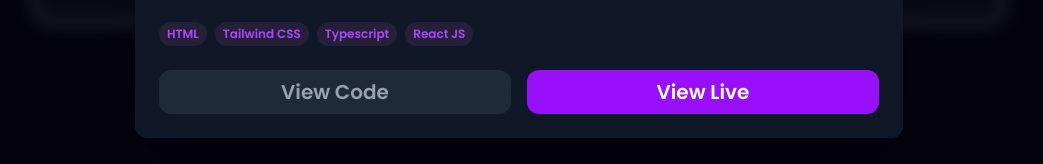
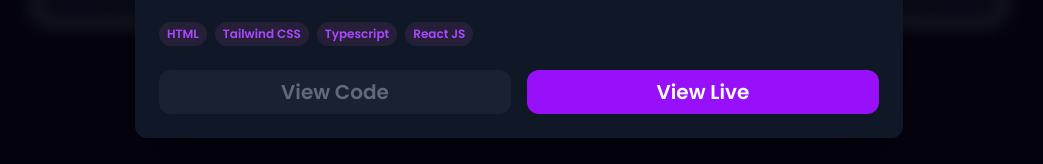
Before and after one commit to S-Khan786/Portfolio-ReactJs, a React (Vite) app: page / in a window 1280 px wide. Both pictures are taken after a click on the element 299 px from the left and 4138 px from the top of the page. Shown: the part 4323-4487 px from the top of the page, without its empty margins (121-1164 px from the left). Built offline with nearby package versions, Linux system fonts and the light colour scheme.

Commit message:
made some important changes

```diff
--- a/src/components/Footer/Footer.jsx
+++ b/src/components/Footer/Footer.jsx
@@ -23,7 +23,7 @@ function Footer() {
             { name: "About", id: "about" },
             { name: "Skills", id: "skills" },
             { name: "Experience", id: "experience" },
-            { name: "Projects", id: "projects" },
+            { name: "Work", id: "work" },
             { name: "Education", id: "education" },
           ].map((item, index) => (
             <button
--- a/src/components/Projects/Projects.jsx
+++ b/src/components/Projects/Projects.jsx
@@ -6,11 +6,11 @@ function Projects() {
 
   const handleOpenModal = (project) => {
     setSelectedProject(project);
-  }
+  };
 
   const handleCloseModal = () => {
     setSelectedProject(null);
-  }
+  };
 
   return (
     <div
@@ -65,7 +65,6 @@ function Projects() {
         ))}
       </div>
 
-
       {selectedProject && (
         <div className="fixed inset-0 z-50 flex items-center justify-center bg-black/30 backdrop-blur-sm p-4">
           <div className="bg-gray-900 rounded-xl shadow-2xl lg:w-full w-[90%] max-w-3xl overflow-hidden relative">
@@ -104,6 +103,7 @@ function Projects() {
                   ))}
                 </div>
                 <div className="flex gap-4">
+                  {selectedProject.personal ? (
                     <a
                       href={selectedProject.github}
                       target="_blank"
@@ -112,6 +112,19 @@ function Projects() {
                     >
                       View Code
                     </a>
+                  ) : (
+                    <button
+                      onClick={() =>
+                        alert(
+                          "This is a company project. Only 'View Live' is available."
+                        )
+                      }
+                      className="w-1/2 bg-gray-800 text-gray-400 lg:px-6 lg:py-2 px-2 py-1 rounded-xl lg:text-xl text-sm font-semibold text-center cursor-not-allowed opacity-60"
+                    >
+                      View Code
+                    </button>
+                  )}
+
                   <a
                     href={selectedProject.webapp}
                     target="_blank"
--- a/src/constants.js
+++ b/src/constants.js
@@ -139,6 +139,7 @@ export const projects = [
       "A modern React + TypeScript app to search medicines, manage your cart, and book lab tests with ease. Includes smart medicine search, detailed info, cart control, and instant ordering. Book lab tests quickly through a responsive, user-friendly interface. Features responsive design, Framer Motion animations, and sleek icons via Lucide & React Icons.",
     image: medicineMartLogo,
     tags: ["HTML", "Tailwind CSS", "Typescript", "React JS"],
+    personal: false,
     github: "https://github.com/S-Khan786/Medicine-Mart-App",
     webapp: "https://medicine-mart-app.netlify.app/",
   },
@@ -149,6 +150,7 @@ export const projects = [
       "Marketing Website is a modern frontend project built with Next.js App Router, TypeScript, Tailwind CSS, and Material UI. It showcases clean routing, reusable components, and sleek page layouts for a business landing site. Deployed via Netlify, the project demonstrates component-driven design and scalable frontend architecture.",
     image: marketingWebsiteLogo,
     tags: ["Next JS", "TypeScript", "Tailwind CSS"],
+    personal: false,
     github: "https://github.com/S-Khan786/Marketing-Website-Frontend",
     webapp: "https://marketing-website-app.netlify.app/",
   },
@@ -159,6 +161,7 @@ export const projects = [
       "Developed a real-time Event Management platform using the MERN stack and WebSockets, improving engagement by 35%. Implemented JWT authentication for security, designed a responsive UI with React.js, and optimized the backend with Node.js.",
     image: evtMngLogo,
     tags: ["React", "Node", "MongoDB", "Express", "Javascript"],
+    personal: true,
     github: "https://github.com/S-Khan786/event-mng-app",
     webapp: "https://event-mng-app.onrender.com/login",
   },
```
Lines whose indentation alone changed are shown as unchanged.
